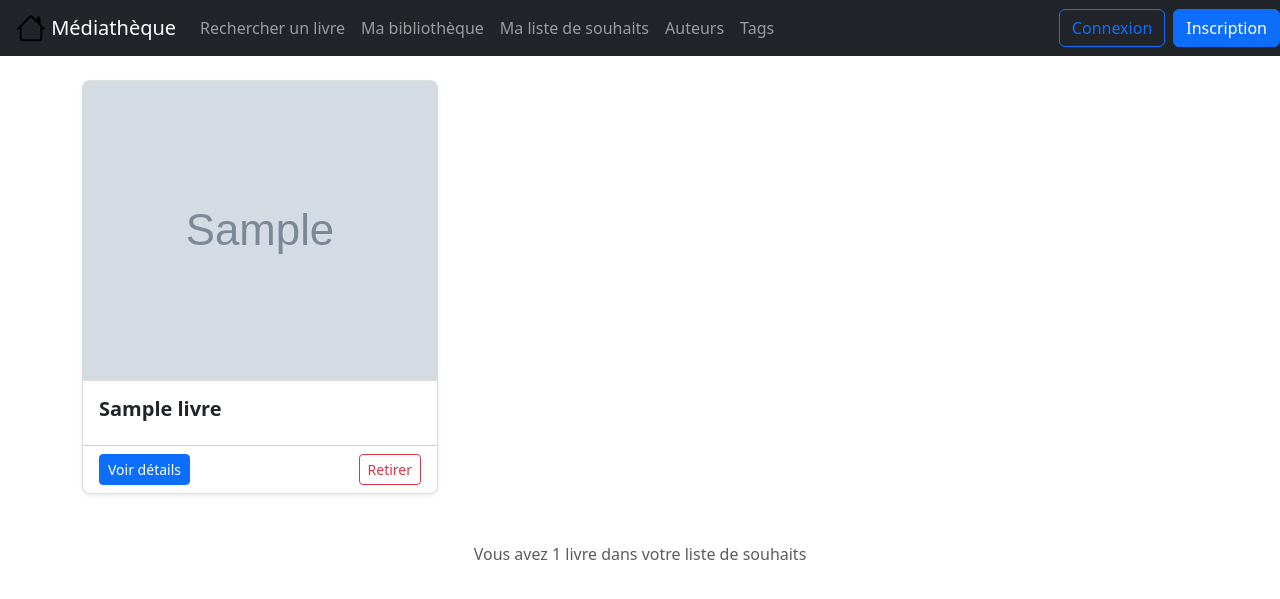
After one commit to closzach/Mediatheque, a Django app: template livres/templates/liste_de_souhaits/liste_de_souhaits.html in a window 1280 px wide. The commit adds this page. Shown: the top 599 px of the page. Run offline with Django 5.2, Linux system fonts and the light colour scheme; the template is opened without the code that fills it: most values are stand-ins (such as "Sample title", 1, 10 or a date in 2020); grey boxes marked "Sample" are stand-in pictures; some libraries are stand-ins or nearby versions.

Commit message:
Mise en place de la liste de souhaits.

```diff
--- a/livres/templates/base_livres.html
+++ b/livres/templates/base_livres.html
@@ -40,6 +40,9 @@
                         </li>
                         <li class="nav-item">
                             <a class="nav-link" href="{% url 'livres:bibliotheque' %}">Ma bibliothèque</a>
+                        </li>
+                        <li class="nav-item">
+                            <a class="nav-link" href="{% url 'livres:liste_de_souhaits' %}">Ma liste de souhaits</a>
                         </li>
                         <li class="nav-item">
                             <a class="nav-link" href="{% url 'livres:liste_auteurs' %}">Auteurs</a>
--- /dev/null
+++ b/livres/templates/liste_de_souhaits/liste_de_souhaits.html
@@ -0,0 +1,65 @@
+{% extends 'base_livres.html' %}
+{% load static %}
+
+{% block title %}Liste de souhaits{% endblock %}
+
+{% block styles %}
+<link rel="stylesheet" href="{% static 'css/custom.css' %}">
+{% endblock %}
+
+{% block content %}
+<div class="container mt-4">
+    <div class="row">
+        <div class="col-12">
+            {% if livres %}
+                <div class="row">
+                    {% for livre in livres %}
+                        <div class="col-md-6 col-lg-4 mb-4">
+                            <div class="card h-100 shadow-sm">
+                                    <img src="{{ livre.image.url }}" class="card-img-top" alt="{{ livre.nom }}" style="height: 300px; object-fit: cover;">
+
+                                <div class="card-body d-flex flex-column">
+                                    <h5 class="card-title">{{ livre.nom }}</h5>
+                                </div>
+
+                                <div class="card-footer bg-transparent">
+                                    <div class="d-flex justify-content-between">
+                                        <a href="{% url 'livres:detail_livre' livre.id %}" class="btn btn-primary btn-sm">
+                                            Voir détails
+                                        </a>
+
+                                        <form method="post" action="{% url 'livres:retirer_souhait' livre.id %}" class="d-inline">
+                                            {% csrf_token %}
+                                            <button type="submit" class="btn btn-outline-danger btn-sm"
+                                                    onclick="return confirm('Êtes-vous sûr de vouloir retirer ce livre de votre liste de souhaits ?')">
+                                                Retirer
+                                            </button>
+                                        </form>
+                                    </div>
+                                </div>
+                            </div>
+                        </div>
+                    {% endfor %}
+                </div>
+
+                <div class="mt-4 text-center">
+                    <p class="text-muted">
+                        Vous avez {{ livres|length }} livre{{ livres|length|pluralize }} dans votre liste de souhaits
+                    </p>
+                </div>
+
+            {% else %}
+                <div class="text-center py-5">
+                    <h3 class="text-muted">Votre liste de souhaits est vide</h3>
+                    <p class="text-muted mb-4">
+                        Vous n'avez encore ajouté aucun livre à votre liste de souhaits.
+                    </p>
+                    <a href="{% url 'livres:rechercher' %}" class="btn btn-primary">
+                        Parcourir les livres
+                    </a>
+                </div>
+            {% endif %}
+        </div>
+    </div>
+</div>
+{% endblock %}
--- a/livres/urls.py
+++ b/livres/urls.py
@@ -24,4 +24,7 @@ urlpatterns = [
     path('lecture/<int:id>/', detail_lecture, name='detail_lecture'),
     path('lecture/<int:id>/modifier/', modifier_lecture, name='modifier_lecture'),
     path('lecture/<int:id>/modifier_mp/', modifier_marque_pages, name='modifier_marque_pages'),
+    path('wishlist/<int:id>/ajouter/', ajouter_souhait, name="ajouter_souhait"),
+    path('wishlist/<int:id>/retirer/', retirer_souhait, name="retirer_souhait"),
+    path('wishlist/', liste_de_souhaits, name='liste_de_souhaits'),
 ]
```
Also changed, not shown: api/models.py (+10 -9 lines), livres/templates/livres/detail_livre.html (+13 -0 lines), livres/views.py (+28 -1 lines).
